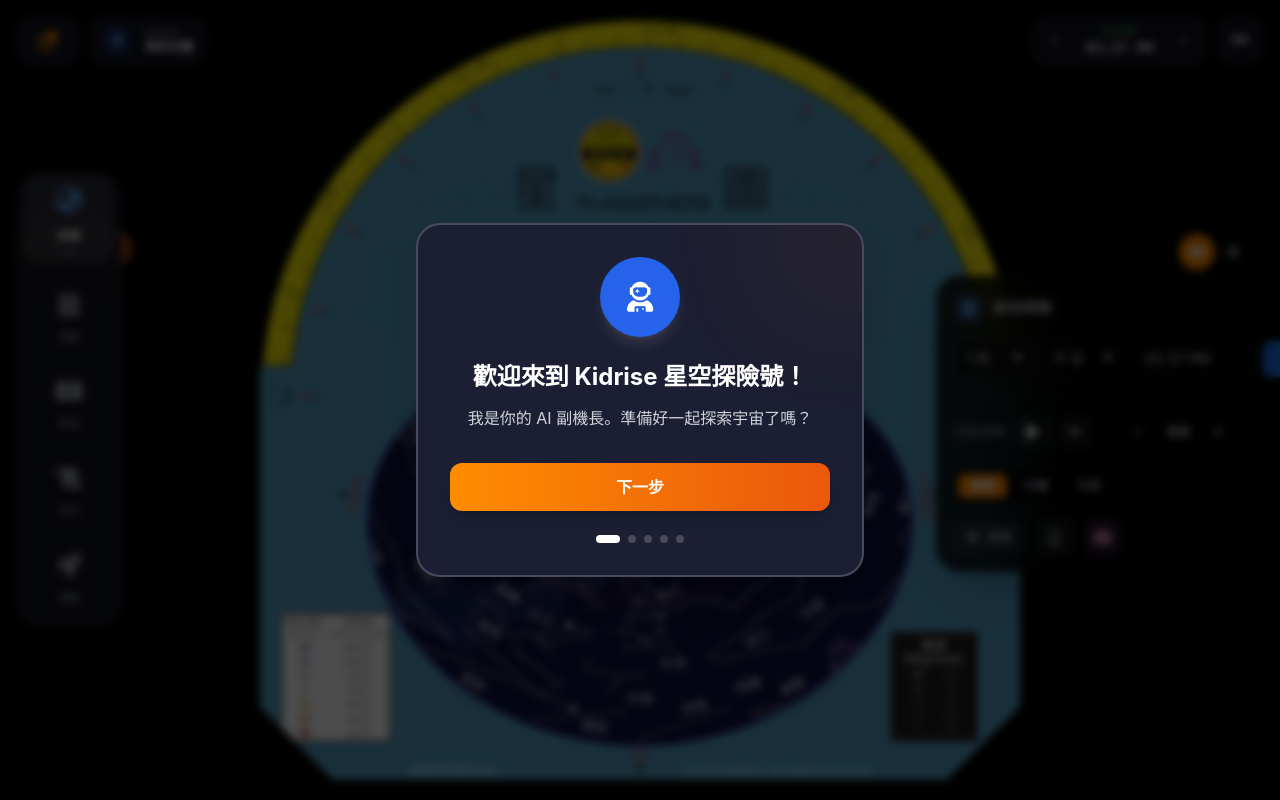
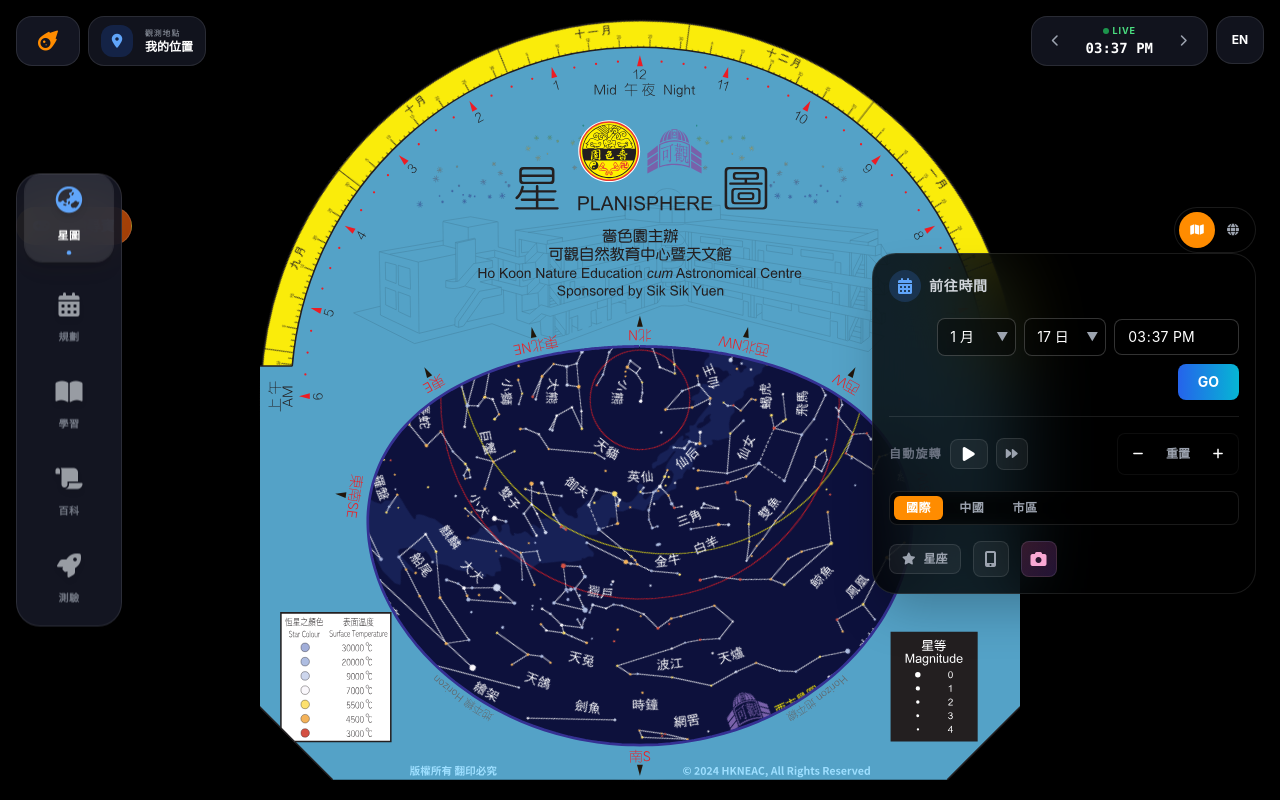
Before and after one commit to bill2712/kr-telescope-2026, a React (Vite) app: page / in a window 1280 px wide. Built offline with nearby package versions, Linux system fonts and the light colour scheme.

Commit message:
Fix: Planisphere alignment (Iteration 3) & UI Defaults

```diff
--- a/src/App.tsx
+++ b/src/App.tsx
@@ -39,7 +39,7 @@
   const [viewMode, setViewMode] = useState<'stereo' | 'ortho'>('stereo');
   const [usingLiveLocation, setUsingLiveLocation] = useState(false);
   const [isLiveTime, setIsLiveTime] = useState(true);
-  const [showTutorial, setShowTutorial] = useState(true);
+  const [showTutorial, setShowTutorial] = useState(false);
   const [showPostcard, setShowPostcard] = useState(false);
   const [mapStyle, setMapStyle] = useState<MapStyle>('western');
 
--- a/src/components/StarMap.tsx
+++ b/src/components/StarMap.tsx
@@ -39,62 +39,39 @@
       resetZoom: () => setScale(1)
   }));
 
-  // Calculate Rotation based on Ho Koon Planisphere Rules
+  // Calculate Rotation based on User-Specified Planisphere Rules (Iteration 3)
   useEffect(() => {
-    // Rule: October 1st at 00:00 is the reference point (0 degrees).
-    // Rotation Rate: 15.04107 degrees per hour (Sidereal rate).
-    // Direction: Counter-Clockwise (Negative rotation in CSS).
-
     const calculateRotation = () => {
-       // Reference Date: October 1st of the *previous* year if current date is before Oct 1?
-       // Actually, simplified: Just find the offset from a fixed Oct 1 (e.g. 2023) and modulo 360.
-       // However, to be precise with the user's current year context:
-
        const currentYear = date.getFullYear();
 
-       // Construct Reference Date: Oct 1 of Current Year at 00:00
-       let refDate = new Date(currentYear, 9, 1, 0, 0, 0); // Month is 0-indexed (9 = Oct)
+       // Reference: January 1st at 00:00
+       const jan1 = new Date(currentYear, 0, 1, 0, 0, 0);
 
-       // If current date is BEFORE Oct 1, we should probably compare to Oct 1 of PREVIOUS year
-       // so the continuity is smooth?
-       // Actually, let's keep it simple: Compare to the nearest Oct 1 in the past?
-       // Or just use any Oct 1 reference.
-       // Let's use the Oct 1 of the same year. If result is negative, it just rotates back.
-       // But wait, Planisphere cycles are annual.
-
-       // Let's use specific logic:
-       // The ring is fixed. Oct 1 on the ring aligns with 00:00 on the jacket.
-       // So we just need to measure how much time has passed since THAT alignment.
-
-       const diffMs = date.getTime() - refDate.getTime();
+       // Calculate Total Hours since Jan 1 00:00
+       const diffMs = date.getTime() - jan1.getTime();
        const diffHours = diffMs / (1000 * 60 * 60);
 
-       // 15.04107 deg/hr = 360.9856 deg/day
-       const rate = 15.04107;
+       // Rotation Rate derivation from User Rules:
+       // 1. Date Ring: Clockwise (Jan 1 -> Dec 31). Rate: ~0.9856 deg/day (CW).
+       // 2. Time Ring: Clockwise (6am-Left -> 12pm-Top -> 6pm-Right). Rate: 15 deg/hour (CW).
+       //    Note: Noon is Top (0 deg). Midnight is Bottom (180 deg).
+       // 3. Alignment Goal: Align Date Mark (CW) with Time Mark (CW).
+       //    Rot_CW = Angle_Time_CW - Angle_Date_CW
+       //    Rot_CW = (Time_Hours_from_Noon * 15) - (Days * 0.9856)
+       //    Time_Hours_from_Noon = (Time_Hours_from_Midnight - 12)
+       //    Rot_CW = ((H - 12) * 15) - (D * 0.9856)
+       //           = 15H - 180 - (H/24 * 0.9856)  [Since D = TotalHours/24]
+       //           = H * (15 - 0.9856/24) - 180
+       //           = H * (15 - 0.041066) - 180
+       //           = H * 14.958934 - 180
 
-       // Calculate rotation.
-       // Positive diffHours means we are AFTER Oct 1.
-       // Stars move West (CW? No, usually East to West).
-       // On planisphere:
-       // 2 hours later = Stars rotate 30 deg.
-       // If standard rotate is CW.
-       // Planisphere stars rotate Clockwise or Counter-Clockwise?
-       // Real sky: Stars rotate Counter-Clockwise around Polaris (North celestial pole).
-       // Planisphere disk: Usually rotates CLOCKWISE to simulate time passing (because sky moves CCW, or wait).
-       // Let's check the report: "Rotation (Counter-Clockwise)..." logic found in research.
-       // "6:00 AM = 90 deg (Left)".
-       // If Oct 1 @ 00:00 is 0 deg.
-       // Oct 1 @ 06:00 (6 hours later).
-       // Disk should match 6am mark? No, the mask is fixed. The disk rotates.
-       // Using "Ho Koon Rule": Rotation is `(Hours * 15) + (Days * 0.9856)`.
-       // This value is POSITIVE.
-       // And they said "Rotation (Counter-Clockwise)".
-       // So we need `transform: rotate(-Xdeg)`.
+       const rate = 14.958934;
+       const offset = -180;
 
-       const totalRotation = diffHours * rate;
+       const totalRotation = (diffHours * rate) + offset;
 
-       // Invert for CSS (CCW)
-       setRotation(-totalRotation);
+       // Apply as Positive for Clockwise CSS rotation
+       setRotation(totalRotation);
     };
 
     calculateRotation();
--- a/src/components/StarMapControls.tsx
+++ b/src/components/StarMapControls.tsx
@@ -112,7 +112,7 @@
             </div>
 
             {/* Bottom Controls Container */}
-            <div className="w-full pointer-events-auto md:w-80">
+            <div className="w-full pointer-events-auto md:w-96">
                 <div className="max-w-4xl mx-auto bg-[#0F1420]/90 backdrop-blur-xl border border-white/10 rounded-3xl p-4 shadow-2xl flex flex-col gap-4 text-white md:bg-black/80 md:backdrop-blur-2xl">
 
                     {/* Row 1: Time Travel (Big & Prominent) */}
@@ -126,7 +126,7 @@
                              </span>
                         </div>
 
-                        <div className="flex items-center gap-2 flex-grow justify-end">
+                        <div className="flex flex-wrap items-center gap-2 flex-grow justify-end">
                             {/* Month */}
                             <div className="relative">
                                 <select
```
